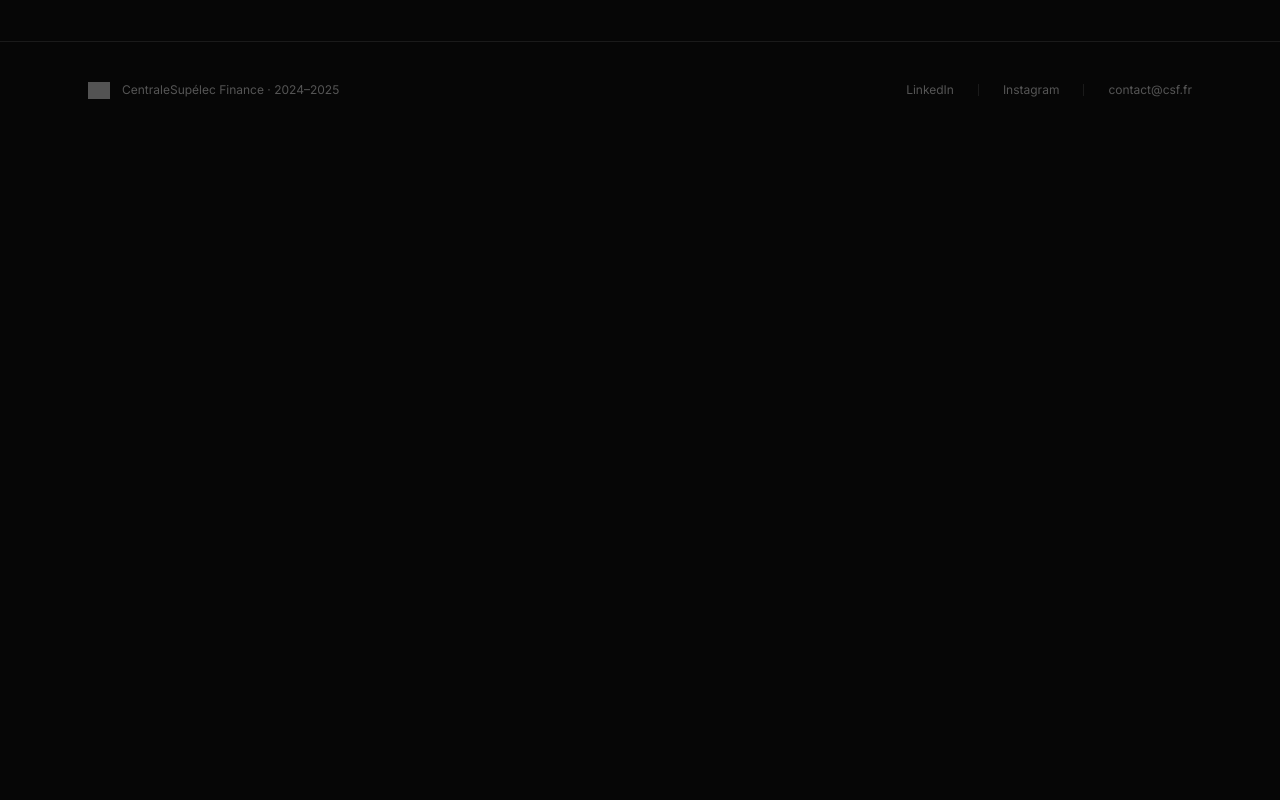
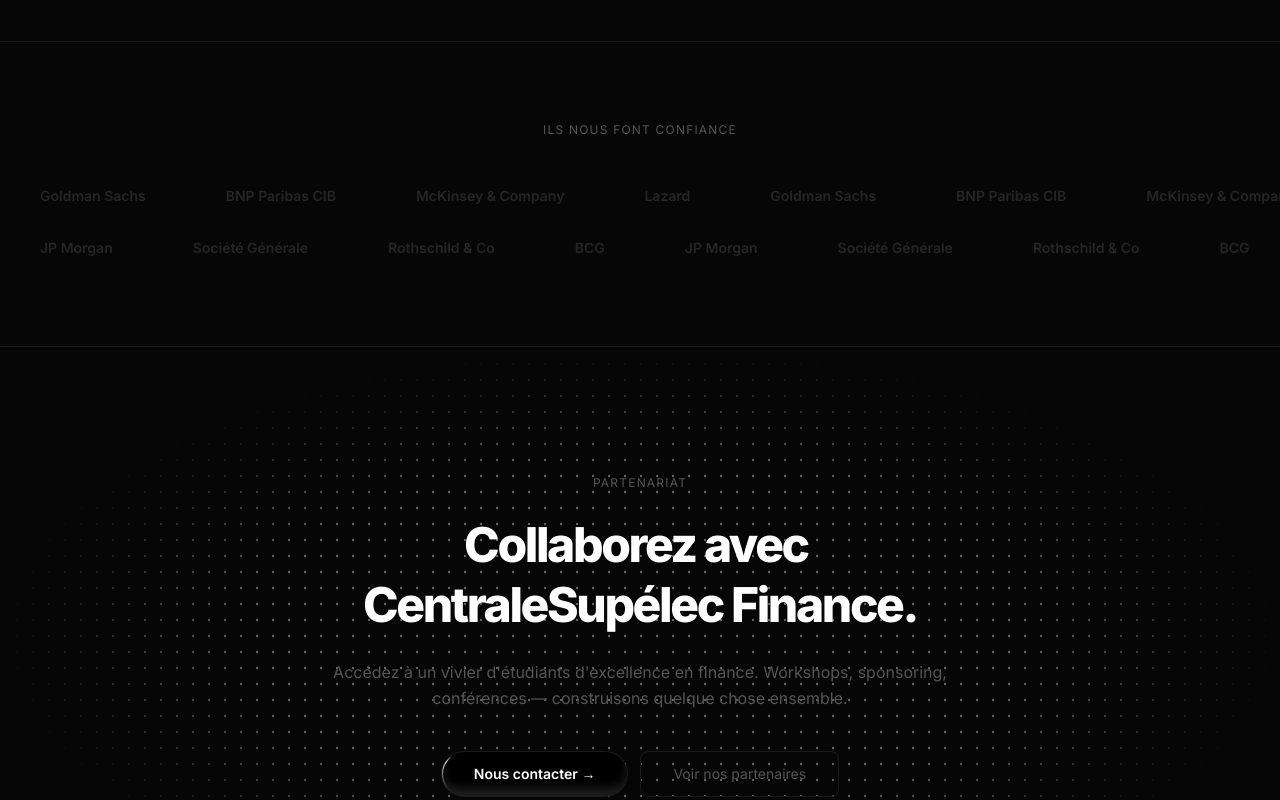
Before and after one commit to Nathxxxn/csf-website, a Next.js app: page / in a window 1280 px wide. Shown: the part 3200-4000 px from the top of the page. Before the commit the page ends 3339 px from the top, so only its background shows below. Built offline with nearby package versions, Linux system fonts and the light colour scheme; grey boxes are pictures that could not be loaded.

Commit message:
feat: complete landing page with partners marquee and CTA

```diff
--- a/app/page.tsx
+++ b/app/page.tsx
@@ -2,18 +2,22 @@
 import { Stats } from '@/components/landing/stats'
 import { TeamPreview } from '@/components/landing/team-preview'
 import { EventsPreview } from '@/components/landing/events-preview'
+import { PartnersMarquee } from '@/components/landing/partners-marquee'
+import { PartnersCta } from '@/components/landing/partners-cta'
 import { getUpcomingEvents, getPastEvents } from '@/lib/data'
 
 export default function HomePage() {
-  const upcoming = getUpcomingEvents()
-  const past = getPastEvents()
+  const upcoming = getUpcomingEvents().slice(0, 3)
+  const past = getPastEvents().slice(0, 3)
 
   return (
-    <div>
+    <>
       <Hero />
       <Stats />
       <TeamPreview />
       <EventsPreview upcoming={upcoming} past={past} />
-    </div>
+      <PartnersMarquee />
+      <PartnersCta />
+    </>
   )
 }
--- /dev/null
+++ b/components/landing/partners-cta.tsx
@@ -0,0 +1,58 @@
+import Link from 'next/link'
+import { DotPattern } from '@/components/ui/dot-pattern'
+import { TextAnimate } from '@/components/ui/text-animate'
+import { ShimmerButton } from '@/components/ui/shimmer-button'
+import { BlurFade } from '@/components/ui/blur-fade'
+import { cn } from '@/lib/utils'
+
+export function PartnersCta() {
+  return (
+    <section className="relative py-32 px-6 overflow-hidden border-t border-border">
+      <DotPattern
+        className={cn(
+          'absolute inset-0 [mask-image:radial-gradient(ellipse_50%_50%_at_50%_50%,#000_60%,transparent_100%)]',
+        )}
+        cr={1}
+        cx={1}
+        cy={1}
+      />
+      <div className="relative z-10 max-w-2xl mx-auto text-center">
+        <BlurFade delay={0} inView>
+          <p className="text-xs tracking-widest uppercase text-muted-foreground mb-6">
+            Partenariat
+          </p>
+        </BlurFade>
+
+        <TextAnimate
+          animation="blurInUp"
+          by="word"
+          className="text-4xl sm:text-5xl font-extrabold tracking-tighter leading-tight mb-6"
+        >
+          Collaborez avec CentraleSupélec Finance.
+        </TextAnimate>
+
+        <BlurFade delay={0.4} inView>
+          <p className="text-muted-foreground leading-relaxed mb-10 text-base">
+            Accédez à un vivier d&apos;étudiants d&apos;excellence en finance. Workshops, sponsoring, conférences — construisons quelque chose ensemble.
+          </p>
+        </BlurFade>
+
+        <BlurFade delay={0.5} inView>
+          <div className="flex flex-col sm:flex-row gap-3 justify-center items-center">
+            <Link href="/contact">
+              <ShimmerButton className="px-8 py-3 text-sm font-semibold">
+                Nous contacter →
+              </ShimmerButton>
+            </Link>
+            <a
+              href="#partenaires"
+              className="px-8 py-3 text-sm border border-border rounded-lg text-muted-foreground hover:text-foreground hover:border-foreground/30 transition-colors"
+            >
+              Voir nos partenaires
+            </a>
+          </div>
+        </BlurFade>
+      </div>
+    </section>
+  )
+}
--- /dev/null
+++ b/components/landing/partners-marquee.tsx
@@ -0,0 +1,43 @@
+import { Marquee } from '@/components/ui/marquee'
+import { getPartners } from '@/lib/data'
+import { BlurFade } from '@/components/ui/blur-fade'
+
+export function PartnersMarquee() {
+  const partners = getPartners()
+  const half = Math.ceil(partners.length / 2)
+  const row1 = partners.slice(0, half)
+  const row2 = partners.slice(half)
+
+  return (
+    <section id="partenaires" className="py-20 border-t border-border overflow-hidden">
+      <BlurFade delay={0} inView>
+        <p className="text-center text-xs tracking-widest uppercase text-muted-foreground mb-10">
+          Ils nous font confiance
+        </p>
+      </BlurFade>
+
+      <div className="flex flex-col gap-4">
+        <Marquee pauseOnHover className="[--duration:30s]">
+          {row1.map(partner => (
+            <div
+              key={partner.name}
+              className="flex items-center justify-center px-8 text-sm font-semibold text-muted-foreground/40 hover:text-muted-foreground transition-colors whitespace-nowrap"
+            >
+              {partner.name}
+            </div>
+          ))}
+        </Marquee>
+        <Marquee reverse pauseOnHover className="[--duration:25s]">
+          {row2.map(partner => (
+            <div
+              key={partner.name}
+              className="flex items-center justify-center px-8 text-sm font-semibold text-muted-foreground/40 hover:text-muted-foreground transition-colors whitespace-nowrap"
+            >
+              {partner.name}
+            </div>
+          ))}
+        </Marquee>
+      </div>
+    </section>
+  )
+}
```
